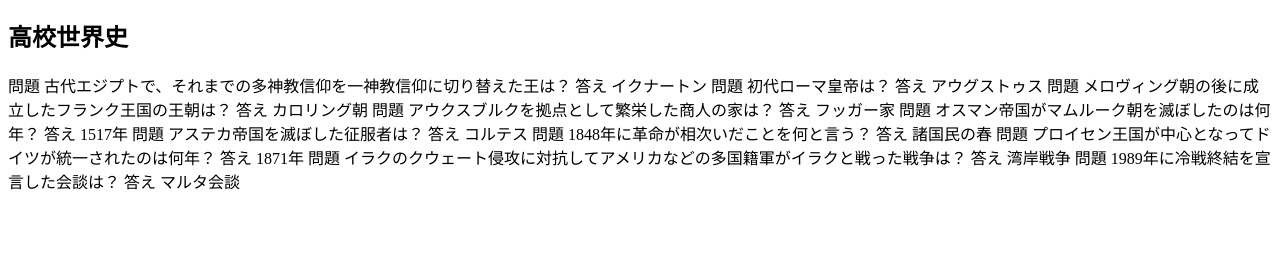
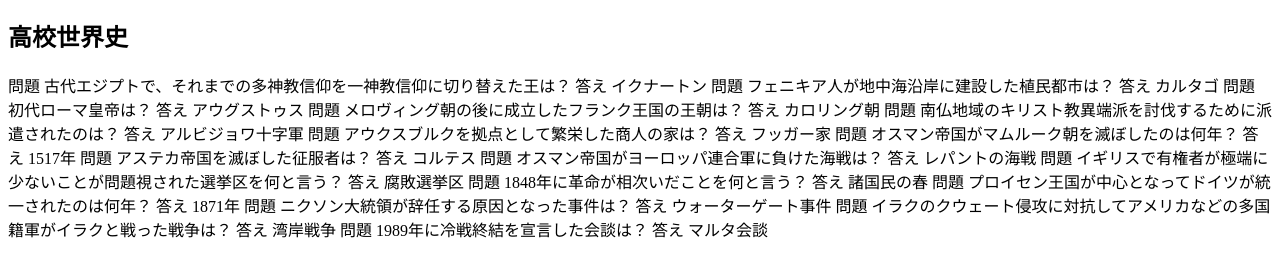
Before and after one commit to chukougakushu/chukougakushu.github.io, a plain HTML site: page index.html in a window 1280 px wide. Shown: the part 57-334 px from the top of the page. Drawn offline with Linux system fonts and the light colour scheme.

Commit message:
index.html を更新

```diff
--- a/index.html
+++ b/index.html
@@ -11,6 +11,10 @@
 答え
 イクナートン
 問題
+フェニキア人が地中海沿岸に建設した植民都市は？
+答え
+カルタゴ
+問題
 初代ローマ皇帝は？
 答え
 アウグストゥス
@@ -18,6 +22,10 @@
 メロヴィング朝の後に成立したフランク王国の王朝は？
 答え
 カロリング朝
+問題
+南仏地域のキリスト教異端派を討伐するために派遣されたのは？
+答え
+アルビジョワ十字軍
 問題
 アウクスブルクを拠点として繁栄した商人の家は？
 答え
@@ -31,6 +39,14 @@
 答え
 コルテス
 問題
+オスマン帝国がヨーロッパ連合軍に負けた海戦は？
+答え
+レパントの海戦
+問題
+イギリスで有権者が極端に少ないことが問題視された選挙区を何と言う？
+答え
+腐敗選挙区
+問題
 1848年に革命が相次いだことを何と言う？
 答え
 諸国民の春
@@ -38,6 +54,10 @@
 プロイセン王国が中心となってドイツが統一されたのは何年？
 答え
 1871年
+問題
+ニクソン大統領が辞任する原因となった事件は？
+答え
+ウォーターゲート事件
 問題
 イラクのクウェート侵攻に対抗してアメリカなどの多国籍軍がイラクと戦った戦争は？
 答え
```
